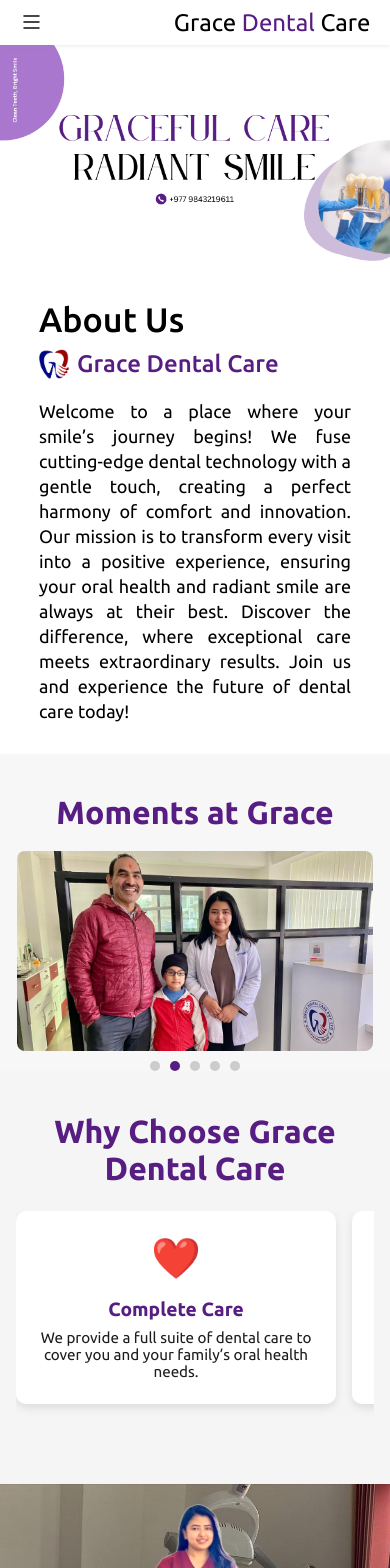
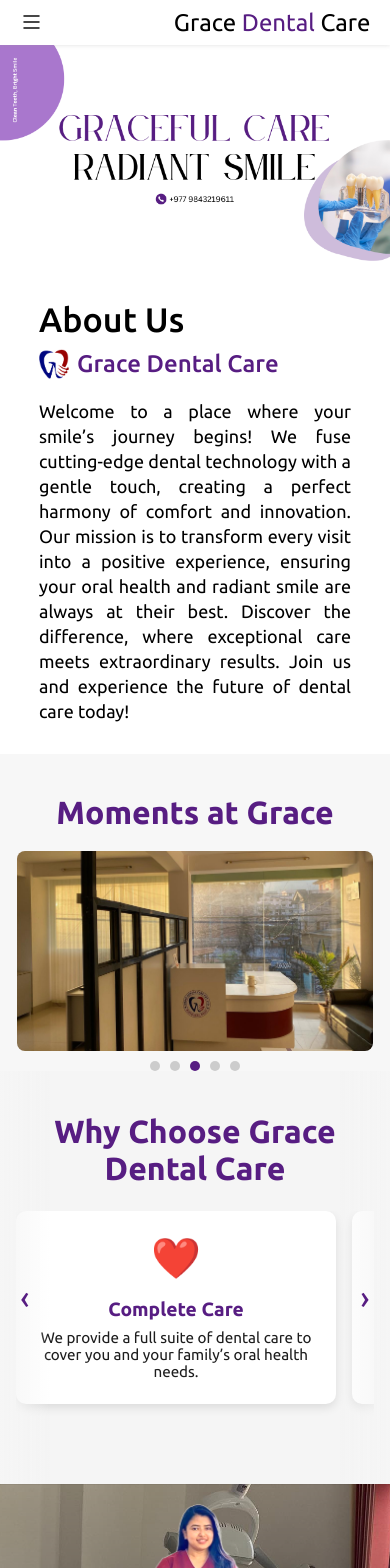
Before and after one commit to satishmahat/grace-react, a React (Vite) app: page / in a window 390 px wide. Shown: the top 1568 px of the page. Built offline with nearby package versions, Linux system fonts and the light colour scheme.

Commit message:
improved carousel and whygrace

```diff
--- a/src/components/ImageCarousel.jsx
+++ b/src/components/ImageCarousel.jsx
@@ -1,4 +1,4 @@
-import React, { useState, useEffect } from "react";
+import React, { useState, useRef, useEffect } from "react";
 import "./imagecarousel.css";
 import image1 from "./images/image1.jpg";
 import image2 from "./images/image2.jpg";
@@ -9,67 +9,104 @@
 const ImageCarousel = () => {
   const images = [image1, image2, image3, image4, image5];
   const [currentIndex, setCurrentIndex] = useState(0);
-  const [isModalOpen, setIsModalOpen] = useState(false);
-  const [modalImage, setModalImage] = useState(null);
+  const [isDragging, setIsDragging] = useState(false);
+  const [startX, setStartX] = useState(0);
+  const [translateX, setTranslateX] = useState(0);
+  const carouselRef = useRef(null);
 
   useEffect(() => {
-    const interval = setInterval(() => {
+    const intervalId = setInterval(() => {
       setCurrentIndex((prevIndex) => (prevIndex + 1) % images.length);
-    }, 4500);
+    }, 3000); // Change image every 3 seconds
 
-    return () => clearInterval(interval);
+    return () => clearInterval(intervalId); // Clear the interval on component unmount
   }, [images.length]);
 
-  const handleImageClick = (image) => {
-    setModalImage(image);
-    setIsModalOpen(true);
+  const handleTouchStart = (e) => {
+    setIsDragging(true);
+    setStartX(e.touches[0].clientX);
   };
 
-  const closeModal = () => {
-    setIsModalOpen(false);
-    setModalImage(null);
+  const handleMouseStart = (e) => {
+    setIsDragging(true);
+    setStartX(e.clientX);
   };
 
-  const handleDotClick = (index) => {
-    setCurrentIndex(index);
+  const handleTouchMove = (e) => {
+    if (!isDragging) return;
+    const moveX = e.touches[0].clientX - startX;
+    setTranslateX(moveX);
+  };
+
+  const handleMouseMove = (e) => {
+    if (!isDragging) return;
+    const moveX = e.clientX - startX;
+    setTranslateX(moveX);
+  };
+
+  const handleTouchEnd = () => {
+    if (!isDragging) return;
+    setIsDragging(false);
+    finalizeSlide();
+  };
+
+  const handleMouseEnd = () => {
+    if (!isDragging) return;
+    setIsDragging(false);
+    finalizeSlide();
+  };
+
+  const finalizeSlide = () => {
+    if (translateX > 50) {
+      // Slide to the previous image
+      setCurrentIndex((prevIndex) =>
+        prevIndex === 0 ? images.length - 1 : prevIndex - 1
+      );
+    } else if (translateX < -50) {
+      // Slide to the next image
+      setCurrentIndex((prevIndex) => (prevIndex + 1) % images.length);
+    }
+    setTranslateX(0); // Reset the translateX value
   };
 
   return (
-    <div className="carousel-container">
+    <div
+      className="carousel-container"
+      ref={carouselRef}
+      onTouchStart={handleTouchStart}
+      onTouchMove={handleTouchMove}
+      onTouchEnd={handleTouchEnd}
+      onMouseDown={handleMouseStart}
+      onMouseMove={handleMouseMove}
+      onMouseUp={handleMouseEnd}
+      onMouseLeave={handleMouseEnd}
+    >
       <h1 className="caption">Moments at Grace</h1>
       <div className="carousel">
-      <h1 className="caption">Moments at Grace</h1>
         {images.map((image, index) => (
           <img
             key={index}
             src={image}
             alt={`Slide ${index + 1}`}
             className={index === currentIndex ? "active" : "hidden"}
-            onClick={() => handleImageClick(image)}
+            style={{
+              transform:
+                index === currentIndex
+                  ? `translateX(${translateX}px)`
+                  : undefined,
+            }}
           />
         ))}
       </div>
-
       <div className="carousel-dots">
         {images.map((_, index) => (
           <div
             key={index}
             className={`dot ${index === currentIndex ? "active" : ""}`}
-            onClick={() => handleDotClick(index)}
+            onClick={() => setCurrentIndex(index)}
           />
         ))}
       </div>
-
-      {isModalOpen && (
-        <div className="modal" onClick={closeModal}>
-          <div className="modal-content">
-            <img src={modalImage} alt="Full screen" />
-          </div>
-          <span className="close" onClick={closeModal}>
-            &times;
-          </span>
-        </div>
-      )}
     </div>
   );
 };
--- a/src/components/Whygarce.jsx
+++ b/src/components/Whygarce.jsx
@@ -1,5 +1,5 @@
-import React from 'react';
-import './whygrace.css';
+import React, { useRef } from "react";
+import "./whygrace.css";
 
 const sellingPoints = [
     {
@@ -19,11 +19,27 @@
     }
 ];
 
-const Whygrace = () => {
+const WhyGrace = () => {
+    const carouselRef = useRef(null);
+
+    const scroll = (direction) => {
+        const scrollAmount = 320; // Adjust this based on card width
+        if (carouselRef.current) {
+            if (direction === "left") {
+                carouselRef.current.scrollLeft -= scrollAmount;
+            } else {
+                carouselRef.current.scrollLeft += scrollAmount;
+            }
+        }
+    };
+
     return (
         <div className="why-grace-container">
             <h2>Why Choose Grace Dental Care</h2>
-            <div className="why-grace-cards">
+            <div
+                className="why-grace-cards"
+                ref={carouselRef}
+            >
                 {sellingPoints.map((point, index) => (
                     <div className="card" key={index}>
                         <div className="icon">{point.icon}</div>
@@ -32,8 +48,18 @@
                     </div>
                 ))}
             </div>
+
+            {/* Left Scroll Button */}
+            <div className="scroll-arrow left" onClick={() => scroll("left")}>
+                &#8249;
+            </div>
+
+            {/* Right Scroll Button */}
+            <div className="scroll-arrow right" onClick={() => scroll("right")}>
+                &#8250;
+            </div>
         </div>
     );
 };
 
-export default Whygrace;
+export default WhyGrace;
--- a/src/components/imagecarousel.css
+++ b/src/components/imagecarousel.css
@@ -22,8 +22,8 @@
     position: relative;
     padding-top: 40px;
 
-    height: 400px;
-    max-height: 400px;
+    height: 3500px;
+    max-height: 350px;
     background: #f7f7f7;
   }
 
--- a/src/components/whygrace.css
+++ b/src/components/whygrace.css
@@ -2,6 +2,8 @@
     text-align: center;
     padding: 2.6rem 1rem 4rem 1rem;
     background-color: rgb(245, 245, 245);
+    position: relative; /* Ensure positioning for gradients */
+    overflow: hidden;
 }
 
 .why-grace-container h2 {
@@ -19,11 +21,11 @@
     scroll-snap-type: x mandatory;
     -webkit-overflow-scrolling: touch;
     background-color: rgb(245, 245, 245);
+    position: relative; /* Needed for gradient positioning */
 }
 
-
 .why-grace-cards::-webkit-scrollbar {
-    display: none;
+    display: none; /* Hide scrollbar for clean design */
 }
 
 .card {
@@ -46,7 +48,7 @@
 .icon {
     font-size: 2.5rem;
     margin-bottom: 1rem;
-    color: #d00000;
+    /* color: #d00000; */
 }
 
 .card h3 {
@@ -60,14 +62,100 @@
     color: #1d1d1d;
 }
 
+/* Gradients for scroll indication */
+.why-grace-container::before,
+.why-grace-container::after {
+    content: "";
+    position: absolute;
+    top: 0;
+    bottom: 0;
+    width: 50px;
+    z-index: 1;
+    pointer-events: none;
+}
+
+.why-grace-container::before {
+    left: 0;
+    background: linear-gradient(to right, rgba(245, 245, 245, 1), rgba(245, 245, 245, 0));
+}
+
+.why-grace-container::after {
+    right: 0;
+    background: linear-gradient(to left, rgba(245, 245, 245, 1), rgba(245, 245, 245, 0));
+}
+
+/* Arrow indicators */
+.scroll-arrow {
+    position: absolute;
+    top: 50%;
+    transform: translateY(-50%);
+    z-index: 2;
+    background-color: rgba(255, 255, 255, 0);
+    color: #571d82;
+    font-size: 2rem;
+    width: 40px;
+    height: 40px;
+    display: flex;
+    align-items: center;
+    justify-content: center;
+    border-radius: 50%;
+    cursor: pointer;
+    user-select: none;
+    transition: background-color 0.3s ease;
+}
+
+.scroll-arrow:hover {
+    background-color: rgba(0, 0, 0, 0.1);
+}
+
+.scroll-arrow.left {
+    left: 10px;
+}
+
+.scroll-arrow.right {
+    right: 10px;
+}
+
 @media (min-width: 768px) {
     .why-grace-cards {
         flex-wrap: nowrap;
         justify-content: center;
     }
+    .scroll-arrow{
+        display: none;
+    }
 }
+
 @media (max-width: 768px) {
     .why-grace-cards {
         justify-content: start;
     }
 }
+@media (max-width: 502px) {
+    .scroll-arrow.left {
+        left: 5px;
+    }
+
+    .scroll-arrow.right {
+        right: 5px;
+    }
+
+    .scroll-arrow {
+        position: absolute;
+        top: 50%;
+        transform: translateY(0%);
+        z-index: 2;
+        background-color: rgba(255, 255, 255, 0);
+        color: #571d82;
+        font-size: 2rem;
+        width: 40px;
+        height: 40px;
+        display: flex;
+        align-items: center;
+        justify-content: center;
+        border-radius: 50%;
+        cursor: pointer;
+        user-select: none;
+        transition: background-color 0.3s ease;
+    }
+}
```
